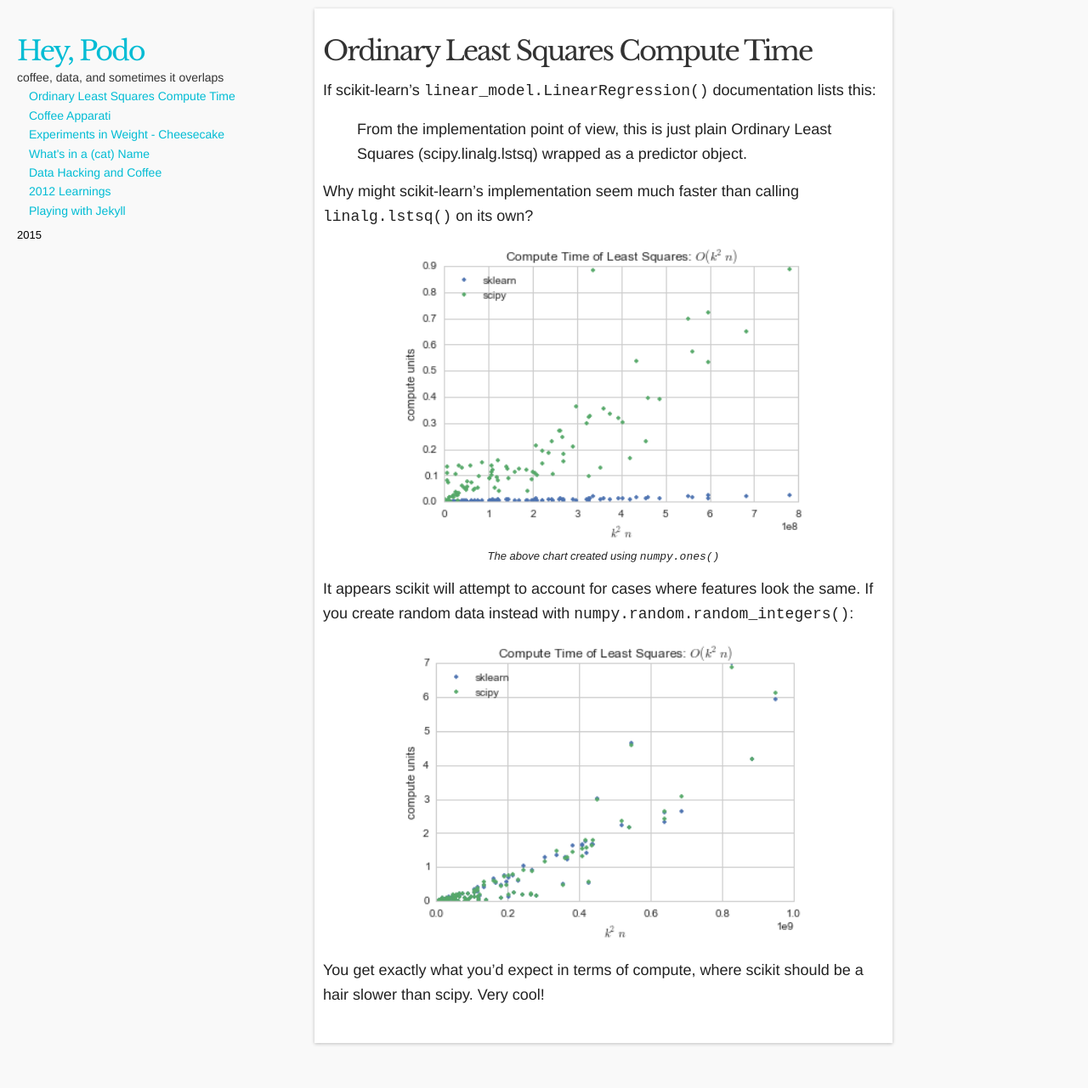
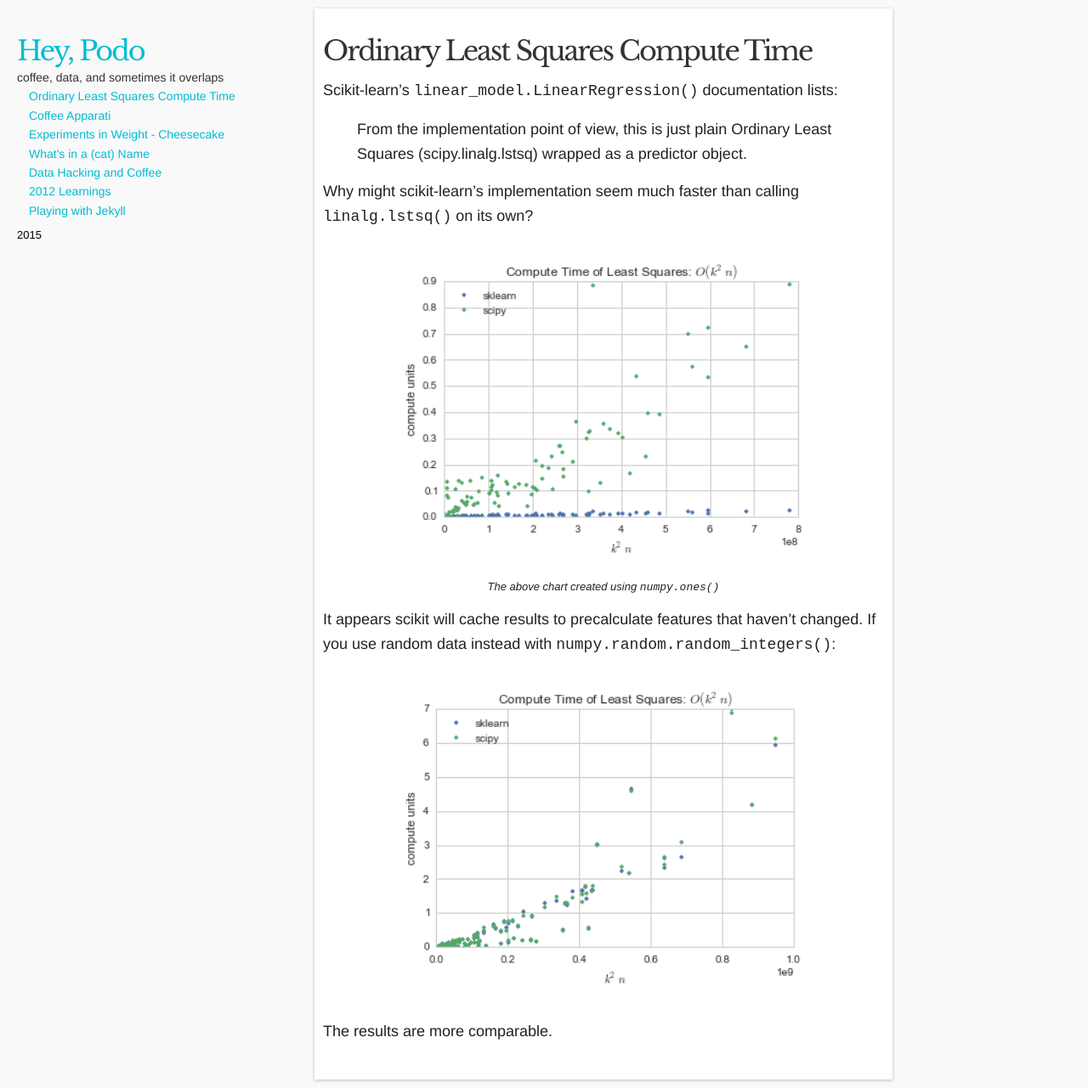
Before and after one commit to podopie/podopie.github.com, a Jekyll site: the page built from _posts/2015-04-28-ols_compute_time.md, in a window 1280 px wide. Shown: the whole page at 85% size. Built offline with Jekyll 4.4.1, drawn with Linux system fonts in a browser that asks for light colours; before the commit the page ends 1238 px from its top, so only the background shows below that.

```diff
--- a/404.html
+++ b/404.html
@@ -6,8 +6,8 @@
   <link rel="stylesheet" type="text/css" media="screen" href="/public/css/style.css">
 </head>
 <body>
-  <div class="fourohfour">
-    <p>NOPE.</p>
+  <div class="error">
+    <p>Nope</p>
   </div>
 </body>
 </html>
--- a/_posts/2015-04-28-ols_compute_time.md
+++ b/_posts/2015-04-28-ols_compute_time.md
@@ -3,7 +3,7 @@ layout: post
 title: Ordinary Least Squares Compute Time
 ---
 
-If scikit-learn's `linear_model.LinearRegression()` documentation lists this:
+Scikit-learn's `linear_model.LinearRegression()` documentation lists:
 
 > From the implementation point of view, this is just plain Ordinary Least Squares (scipy.linalg.lstsq) wrapped as a predictor object.
 
@@ -12,8 +12,8 @@ Why might scikit-learn's implementation seem much faster than calling `linalg.ls
 <img class='center' src='/public/images/s/sklearn_vs_scipy.png' width='480' />
 <label class='center'>*The above chart created using `numpy.ones()`*</label>
 
-It appears scikit will attempt to account for cases where features look the same. If you create random data instead with `numpy.random.random_integers()`:
+It appears scikit will cache results to precalculate features that haven't changed. If you use random data instead with `numpy.random.random_integers()`:
 
 <img class='center' src='/public/images/s/random_ols.png' width='480' />
 
-You get exactly what you'd expect in terms of compute, where scikit should be a hair slower than scipy. Very cool!
+The results are more comparable.
--- a/public/js/javascript.js
+++ b/public/js/javascript.js
@@ -2,7 +2,7 @@ $('.h-icon').click(function(){
   var a = 'active',
     c = 'class',
     p = 'position',
-    s = ['.about', '.blog', '.portfolio', '.findme'],
+    s = ['.about', '.portfolio', '.findme'],
     gr = function(x,i){
     return $(x).attr(c).split(' ')[i];
   }
```
Also changed, not shown: index.html (+5 -11 lines), public/css/style.css (+14 -16 lines), public/css/style.min.css, public/js/javascript.min.js.
